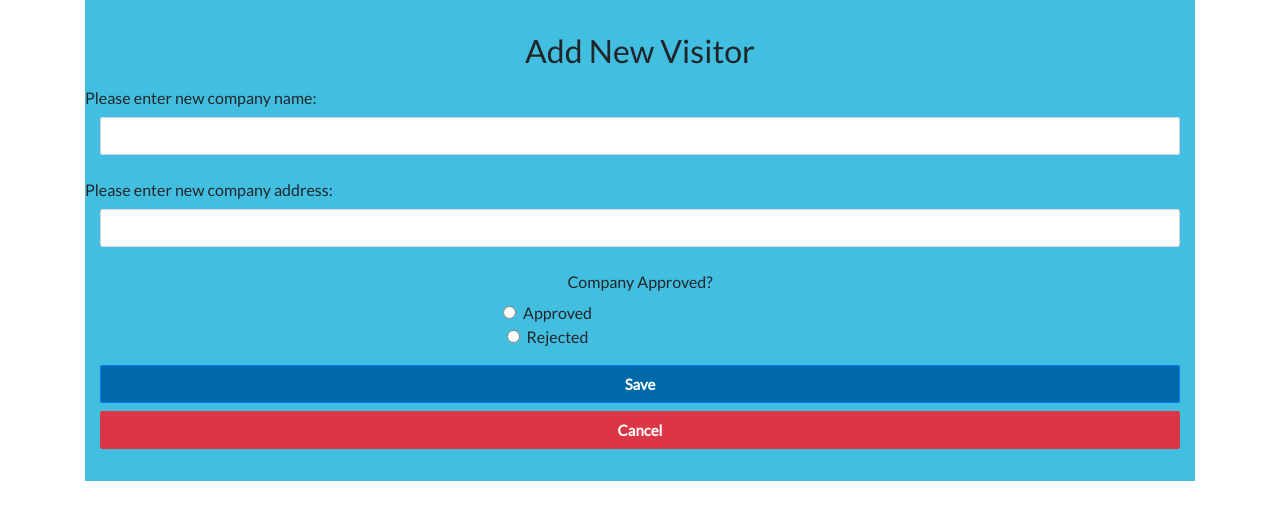
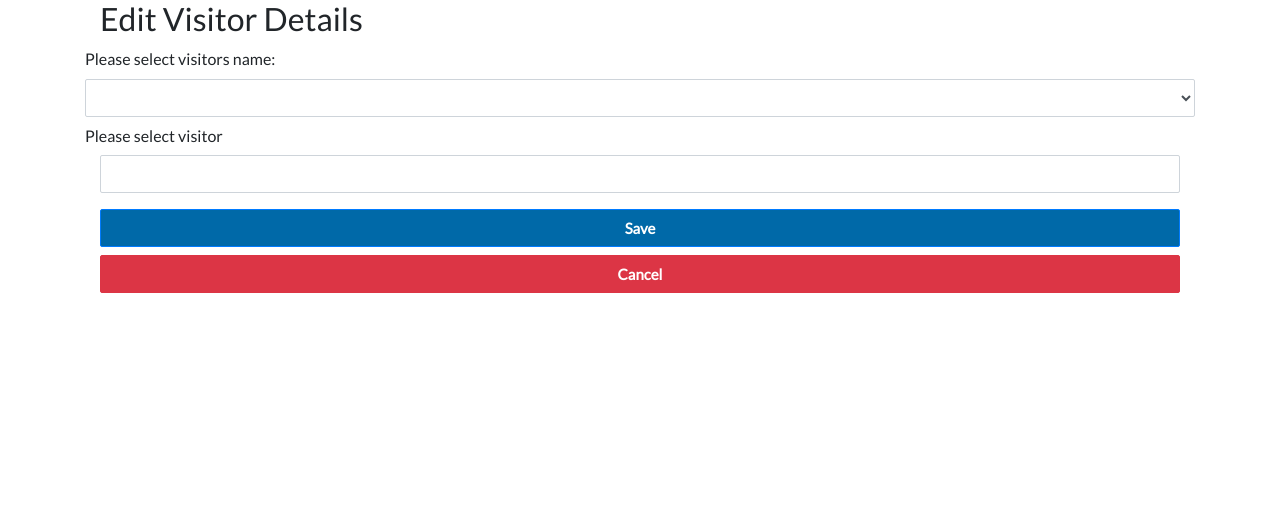
Before and after one commit to tdignan87/traceVMS, a Flask app: template templates/edit-visitor.html in a window 1280 px wide. Shown: the part 120-640 px from the top of the page. Run offline with Flask 2, Linux system fonts and the light colour scheme; the template is opened without the code that fills it, so the values that code supplies are empty; some libraries are stand-ins or nearby versions.

Commit message:
Added visitor dropdown list

```diff
--- a/templates/edit-visitor.html
+++ b/templates/edit-visitor.html
@@ -1,42 +1,25 @@
 {% extends 'base.html' %} {% block content %}
 
 
-<section class="container" id="company-new-container">
-    <h2>Add New Visitor</h2>
-    <form action=" {{ url_for('insert_company') }}" method="POST">
+<section class="container" id="edit-visitor-container">
+    <h2>Edit Visitor Details</h2>
+    <form action="{{ url_for('edit_visitor') }}" method="POST">
         <div class="form-group row">
-            <label for="colFormLabel" class="col-form-label">Please enter new company name:</label>
+            <label for="dropdown" class="dropdown-company" name="visitorCompany">Please select visitors name:</label>
+            <select class="form-control" name="visitorCompany">
+                    <option disabled selected value></option>
+                    {% for visitor in visitors %}
+                    {% if visitor.sign_out_timestamp is not defined %}
+                <option value="{{visitor._id}}">{{visitor.name}}</option>
+                {% endif %}
+                {% endfor %}
+            </select>
+            <label for="colFormLabel" class="col-form-label">Please select visitor</label>
             <div class="col-sm-12">
                 <input type="text" class="form-control" id="colFormLabelFirst" name="newCompanyName" required>
             </div>
         </div>
 
-
-        <div class="form-group row">
-            <label for="colFormLabel" class="col-form-label">Please enter new company address:</label>
-            <div class="col-sm-12">
-                <input type="text" class="form-control" id="colFormLabelSecond" name="newCompanyAddress" required>
-            </div>
-        </div>
-        <fieldset class="form-group">
-            <div class="row">
-                <legend class="col-form-label">Company Approved?</legend>
-                <div class="col-sm-10">
-                    <div class="form-check">
-                        <input class="form-check-input" type="radio" name="approveRadios" id="gridRadios1" value="true">
-                        <label class="form-check-label" for="gridRadios1">
-              Approved
-            </label>
-                    </div>
-                    <div class="form-check">
-                        <input class="form-check-input" type="radio" name="approveRadios" id="gridRadios2" value="false">
-                        <label class="form-check-label" for="gridRadios2">
-              Rejected
-            </label>
-
-                    </div>
-                </div>
-            </div>
 
         </fieldset>
         <div class="form-group row ">
```
